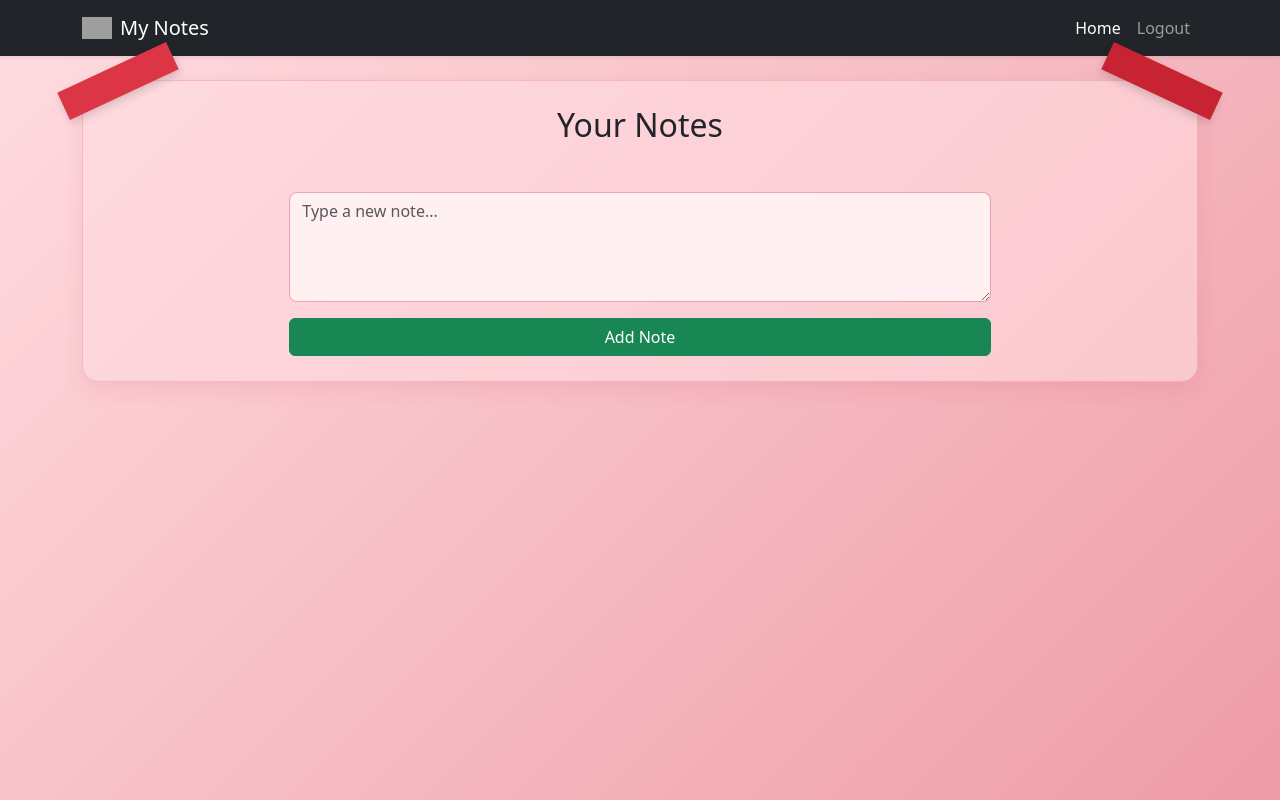
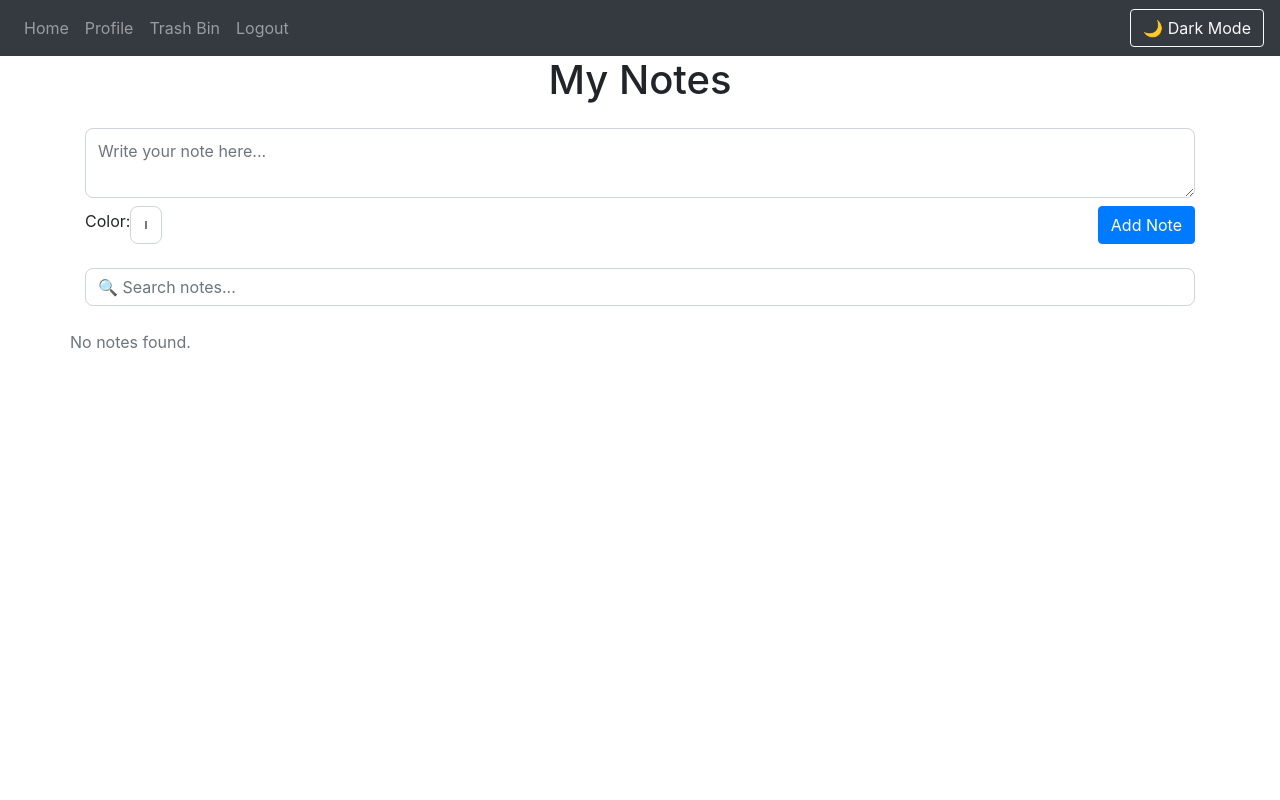
Before and after one commit to timothyladi2008-dev/flask-notes, a Flask app: page / in a window 1280 px wide. Run offline with Flask 3, Linux system fonts and the light colour scheme; the visitor is signed in with stand-in values (Sample User, id 1); data that the repository does not hold is empty; some libraries are stand-ins or nearby versions; grey boxes are pictures that could not be loaded.

Commit message:
Add files via upload

```diff
--- a/website/templates/base.html
+++ b/website/templates/base.html
@@ -1,130 +1,96 @@
 <!DOCTYPE html>
-<html lang="en">
+<html>
   <head>
-  <meta charset="UTF-8">
-  <meta name="viewport" content="width=device-width, initial-scale=1.0">
-  <title>{% block title %}My Notes{% endblock %}</title>
-
-  <link href="https://cdn.jsdelivr.net/npm/bootstrap@5.3.0/dist/css/bootstrap.min.css" rel="stylesheet">
-
-  <style>
-    body {
-      /* Matching warm reddish-pink gradient background */
-      background: linear-gradient(135deg, #ffdde1 0%, #ee9ca7 100%);
-      min-height: 100vh;
-      position: relative;
-      overflow-x: hidden;
-    }
-
-    /* Main container wrapper with matching reddish card styling */
-    .content-wrapper {
-      background: rgba(255, 221, 225, 0.6);
-      border-radius: 16px;
-      padding: 25px;
-      border: 1px solid rgba(220, 53, 69, 0.2);
-      box-shadow: 0 8px 20px rgba(220, 53, 69, 0.1);
-      position: relative;
-    }
-
-    /* Untied ribbon decoration - Top Left of Content */
-    .content-wrapper::before {
-      content: "";
-      position: absolute;
-      top: -15px;
-      left: -25px;
-      width: 120px;
-      height: 30px;
-      background: #dc3545; /* Red ribbon strip */
-      transform: rotate(-25deg);
-      box-shadow: 0 4px 8px rgba(0, 0, 0, 0.15);
-      z-index: 10;
-      pointer-events: none;
-    }
-
-    /* Untied ribbon decoration - Top Right of Content */
-    .content-wrapper::after {
-      content: "";
-      position: absolute;
-      top: -15px;
-      right: -25px;
-      width: 120px;
-      height: 30px;
-      background: #c82333; /* Darker red ribbon strip */
-      transform: rotate(25deg);
-      box-shadow: 0 4px 8px rgba(0, 0, 0, 0.15);
-      z-index: 10;
-      pointer-events: none;
-    }
-
-    /* Reddish note cards styling */
-    .note-item {
-      background-color: #fff0f2 !important;
-      border-radius: 12px !important;
-      border: 1px solid rgba(220, 53, 69, 0.25);
-    }
-
-    /* Reddish input form controls */
-    .form-control {
-      border-radius: 8px;
-      background-color: #fff0f2;
-      border: 1px solid rgba(220, 53, 69, 0.3);
-    }
-
-    .form-control:focus {
-      background-color: #ffffff;
-      border-color: #dc3545;
-      box-shadow: 0 0 0 0.25rem rgba(220, 53, 69, 0.25);
-    }
-  </style>
+    <meta charset="utf-8" />
+    <meta name="viewport" content="width=device-width, initial-scale=1" />
+    <link
+      rel="stylesheet"
+      href="https://stackpath.bootstrapcdn.com/bootstrap/4.4.1/css/bootstrap.min.css"
+      integrity="sha384-Vkoo8x4CGsO3+Hhxv8T/Q5PaXtkKtu6ug5TOeNV6gBiFeWPGFN9MuhOf23Q9Ifjh"
+      crossorigin="anonymous"
+    />
+    <link
+      rel="stylesheet"
+      href="https://stackpath.bootstrapcdn.com/font-awesome/4.7.0/css/font-awesome.min.css"
+      crossorigin="anonymous"
+    />
+    <link
+      rel="stylesheet"
+      type="text/css"
+      href="{{ url_for('static', filename='main.css') }}"
+    />
+    <title>{% block title %}Home{% endblock %}</title>
   </head>
   <body>
-
-  <nav class="navbar navbar-expand-lg navbar-dark bg-dark mb-4 shadow-sm">
-    <div class="container">
-      <a class="navbar-brand d-flex align-items-center gap-2" href="/">
-        <img
-          src="{{ url_for('static', filename='images/logo.png') }}"
-          alt="My Notes Logo"
-          width="30"
-          height="30"
-          style="object-fit: contain;"
+    <nav class="navbar navbar-expand-lg navbar-dark bg-dark">
+      <button
+        class="navbar-toggler"
+        type="button"
+        data-toggle="collapse"
+        data-target="#navbar"
       >
-        <span>My Notes</span>
-      </a>
-
-      <button class="navbar-toggler" type="button" data-bs-toggle="collapse" data-bs-target="#navbar">
         <span class="navbar-toggler-icon"></span>
       </button>
-
       <div class="collapse navbar-collapse" id="navbar">
-        <div class="navbar-nav ms-auto">
-          <a class="nav-item nav-link active" href="/">Home</a>
-          <a class="nav-item nav-link" href="/logout">Logout</a>
+        <div class="navbar-nav mr-auto">
+          {% if user.is_authenticated %}
+            <a class="nav-item nav-link" id="home" href="/">Home</a>
+            <a class="nav-item nav-link" id="profile" href="/profile">Profile</a>
+            <a class="nav-item nav-link" id="trash" href="/trash">Trash Bin</a>
+            <a class="nav-item nav-link" id="logout" href="/logout">Logout</a>
+          {% else %}
+            <a class="nav-item nav-link" id="login" href="/login">Login</a>
+            <a class="nav-item nav-link" id="signUp" href="/signUp">Sign Up</a>
+          {% endif %}
         </div>
-      </div>
+        <button class="btn btn-outline-light my-2 my-sm-0" onclick="toggleDarkMode()">
+          🌙 Dark Mode
+        </button>
       </div>
     </nav>
 
-  <div class="container mb-5">
-    <div class="content-wrapper">
-      {% block content %}{% endblock %}
+    {% with messages = get_flashed_messages(with_categories=true) %}
+      {% if messages %}
+        {% for category, message in messages %}
+          {% if category == 'error' %}
+            <div class="alert alert-danger alter-dismissible fade show" role="alert">
+              {{ message }}
+              <button type="button" class="close" data-dismiss="alert">
+                <span aria-hidden="true">&times;</span>
+              </button>
             </div>
+          {% else %}
+            <div class="alert alert-success alter-dismissible fade show" role="alert">
+              {{ message }}
+              <button type="button" class="close" data-dismiss="alert">
+                <span aria-hidden="true">&times;</span>
+              </button>
             </div>
+          {% endif %}
+        {% endfor %}
+      {% endif %}
+    {% endwith %}
 
-  <script src="https://cdn.jsdelivr.net/npm/bootstrap@5.3.0/dist/js/bootstrap.bundle.min.js"></script>
+    <div class="container">{% block content %}{% endblock %}</div>
 
-  <script>
-    function deleteNote(noteId) {
-      fetch("/delete-note", {
-        method: "POST",
-        body: JSON.stringify({ noteId: noteId }),
-        headers: {
-          "Content-Type": "application/json"
-        }
-      }).then((_res) => {
-        window.location.href = "/";
-      });
-    }
-  </script>
+    <script
+      src="https://code.jquery.com/jquery-3.2.1.slim.min.js"
+      integrity="sha384-KJ3o2DKtIkvYIK3UENzmM7KCkRr/rE9/Qpg6aAZGJwFDMVNA/GpGFF93hXpG5KkN"
+      crossorigin="anonymous"
+    ></script>
+    <script
+      src="https://cdnjs.cloudflare.com/ajax/libs/popper.js/1.12.9/umd/popper.min.js"
+      integrity="sha384-ApNbgh9B+Y1QKtv3Rn7W3mgPxhU9K/ScQsAP7hUibX39j7fakFPskvXusvfa0b4Q"
+      crossorigin="anonymous"
+    ></script>
+    <script
+      src="https://maxcdn.bootstrapcdn.com/bootstrap/4.0.0/js/bootstrap.min.js"
+      integrity="sha384-JZR6Spejh4U02d8jOt6vLEHfe/JQGiRRSQQxSfFWpi1MquVdAyjUar5+76PVCmYl"
+      crossorigin="anonymous"
+    ></script>
+    <script
+      type="text/javascript"
+      src="{{ url_for('static', filename='index.js') }}"
+    ></script>
   </body>
 </html>
--- a/website/templates/home.html
+++ b/website/templates/home.html
@@ -1,27 +1,108 @@
 {% extends "base.html" %}
-{% block title %}Home - My Notes{% endblock %}
+{% block title %}{% if show_trash %}Trash Bin{% else %}Home{% endif %}{% endblock %}
 
 {% block content %}
-<div class="row justify-content-center">
-  <div class="col-md-8">
-    <h2 class="text-center mb-4">Your Notes</h2>
+<h1 class="text-center mb-4">{% if show_trash %}Trash Bin{% else %}My Notes{% endif %}</h1>
 
-    <ul class="list-group mb-4" id="notes">
-      {% for note in user.notes %}
-        <li class="list-group-item d-flex justify-content-between align-items-start note-item shadow-sm p-3">
-          <div class="ms-2 me-auto">
-            <div class="fw-bold">{{ note.data }}</div>
-            <small class="text-muted">{{ note.date.strftime('%b %d, %Y at %I:%M %p') }}</small>
+{% if not show_trash %}
+<form method="POST" class="mb-4">
+  <textarea name="note" id="note" class="form-control mb-2" placeholder="Write your note here..."></textarea>
+  <div class="d-flex align-items-center justify-content-between">
+    <div class="d-flex align-items-center ms-1">
+      <label for="color" class="me-2 fw-bold">Color:</label>
+      <input type="color" id="color" name="color" class="form-control form-control-color" value="{{ user.default_note_color or '#ffffff' }}">
+    </div>
+    <button type="submit" class="btn btn-primary">Add Note</button>
+  </div>
+</form>
+
+<div class="mb-4">
+  <input type="text" id="searchInput" class="form-control" placeholder="🔍 Search notes..." onkeyup="filterNotes()">
+</div>
+{% endif %}
+
+<div class="row" id="notesList">
+  {% for note in notes %}
+  <div class="col-md-4 mb-3 note-card" data-text="{{ note.data | lower }}">
+    <div class="card h-100 shadow-sm" style="background-color: {{ note.color }}; color: #000000;">
+      <div class="card-body d-flex flex-column justify-content-between">
+        <div>
+          {% if note.is_pinned and not show_trash %}
+          <span class="badge bg-warning text-dark mb-2">📌 Pinned</span>
+          {% endif %}
+          <p class="card-text" style="white-space: pre-wrap;">{{ note.data }}</p>
+        </div>
+
+        <div class="d-flex justify-content-between align-items-center mt-3 pt-2 border-top border-secondary-subtle">
+          <small class="text-muted">{{ note.date.strftime('%Y-%m-%d %H:%M') }}</small>
+
+          <div>
+            {% if not show_trash %}
+            <button type="button" class="btn btn-sm btn-outline-dark me-1" onclick="togglePin('{{ note.id }}')">
+              {% if note.is_pinned %}Unpin{% else %}📌 Pin{% endif %}
+            </button>
+            <button type="button" class="btn btn-sm btn-outline-danger" onclick="deleteNote('{{ note.id }}', false)">🗑️ Trash</button>
+            {% else %}
+            <button type="button" class="btn btn-sm btn-outline-success me-1" onclick="restoreNote('{{ note.id }}')">🔄 Restore</button>
+            <button type="button" class="btn btn-sm btn-outline-danger" onclick="deleteNote('{{ note.id }}', true)">❌ Delete</button>
+            {% endif %}
           </div>
-          <button type="button" class="btn-close ms-2" onClick="deleteNote('{{ note.id }}')"></button>
-        </li>
-      {% endfor %}
-    </ul>
+        </div>
+      </div>
+    </div>
+  </div>
+  {% else %}
+  <p class="text-center text-muted">No notes found.</p>
+  {% endfor %}
+</div>
 
-    <form method="POST">
-      <textarea name="note" id="note" class="form-control mb-3" rows="4" placeholder="Type a new note..."></textarea>
-      <button type="submit" class="btn btn-success w-100 btn-custom">Add Note</button>
-    </form>
-  </div>
-</div>
+<script>
+  // Search Filter
+  function filterNotes() {
+    var query = document.getElementById('searchInput').value.toLowerCase();
+    var cards = document.querySelectorAll('.note-card');
+
+    cards.forEach(function(card) {
+      var text = card.getAttribute('data-text');
+      if (text.indexOf(query) !== -1) {
+        card.style.display = '';
+      } else {
+        card.style.display = 'none';
+      }
+    });
+  }
+
+  // Toggle Pin
+  function togglePin(noteId) {
+    fetch('/toggle-pin', {
+      method: 'POST',
+      headers: { 'Content-Type': 'application/json' },
+      body: JSON.stringify({ noteId: parseInt(noteId) })
+    }).then(function() {
+      window.location.href = "/";
+    });
+  }
+
+  // Delete Note
+  function deleteNote(noteId, permanent) {
+    fetch('/delete-note', {
+      method: 'POST',
+      headers: { 'Content-Type': 'application/json' },
+      body: JSON.stringify({ noteId: parseInt(noteId), permanent: permanent })
+    }).then(function() {
+      window.location.reload();
+    });
+  }
+
+  // Restore Note
+  function restoreNote(noteId) {
+    fetch('/restore-note', {
+      method: 'POST',
+      headers: { 'Content-Type': 'application/json' },
+      body: JSON.stringify({ noteId: parseInt(noteId) })
+    }).then(function() {
+      window.location.href = "/trash";
+    });
+  }
+</script>
 {% endblock %}
```
Also changed, not shown: website/templates/profile.html (added, +34 -0 lines). Lines whose indentation alone changed are shown as unchanged.
